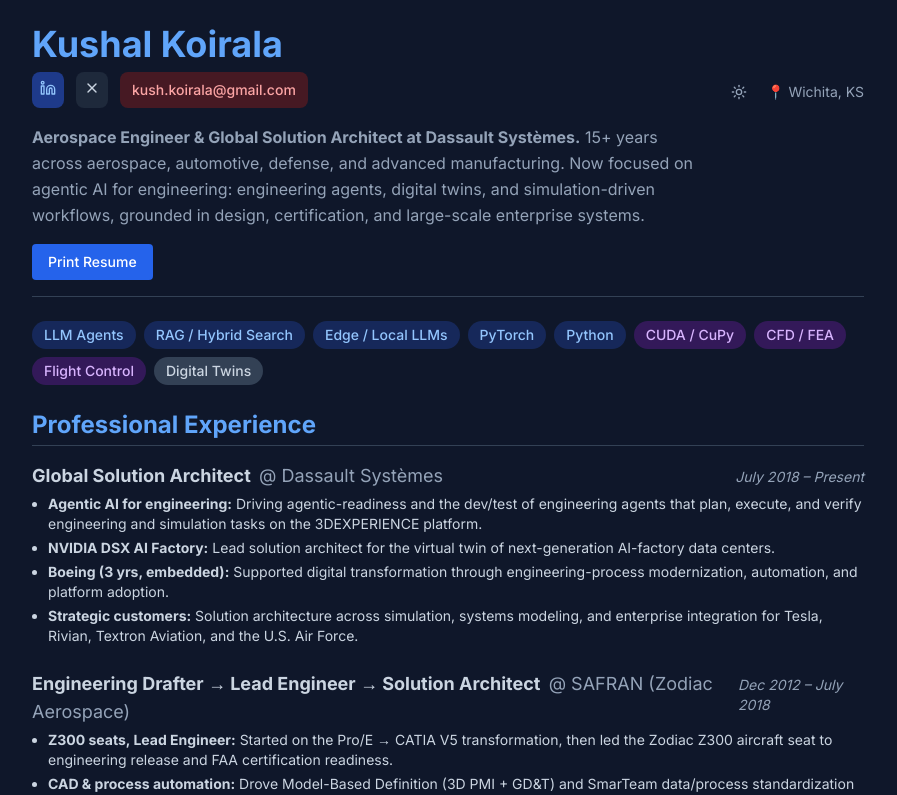
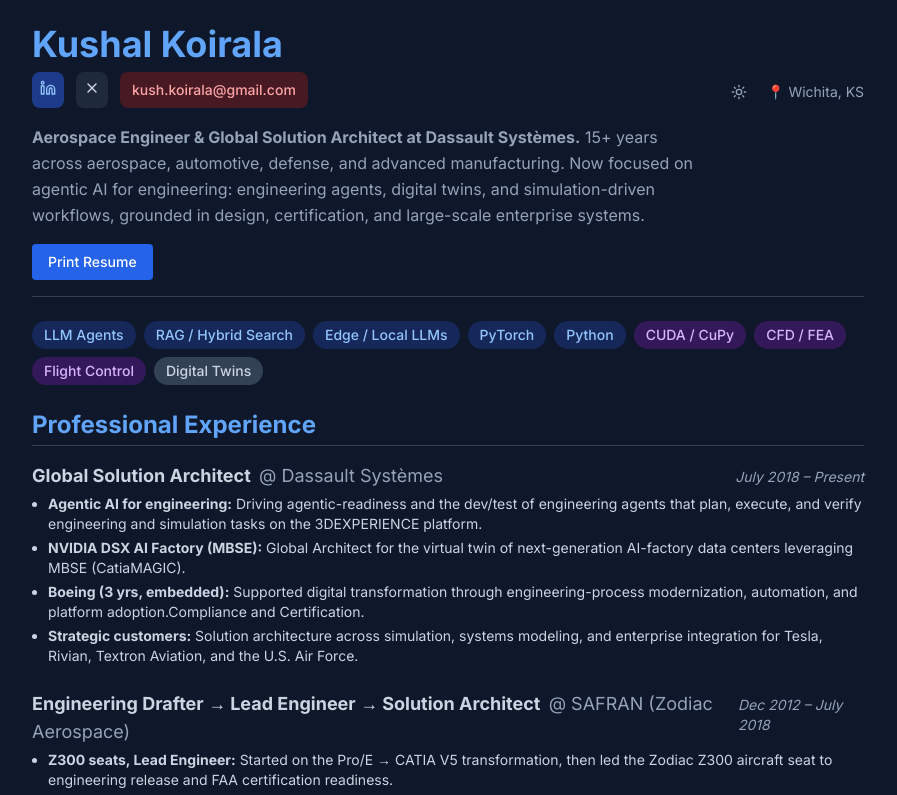
Before and after one commit to kushkoirala/kushkoirala.github.io, a React (Vite) app: page / in a window 1280 px wide. Shown: the top 795 px of the page, without its empty margins (192-1089 px from the left). Built offline with nearby package versions, Linux system fonts and the light colour scheme.

Commit message:
Update job descriptions in App.jsx

```diff
--- a/src/App.jsx
+++ b/src/App.jsx
@@ -109,8 +109,8 @@ function App() {
           </div>
           <ul className="list-disc pl-4 space-y-1 text-slate-800 dark:text-slate-300 text-sm">
             <li><strong>Agentic AI for engineering:</strong> Driving agentic-readiness and the dev/test of engineering agents that plan, execute, and verify engineering and simulation tasks on the 3DEXPERIENCE platform.</li>
-            <li><strong>NVIDIA DSX AI Factory:</strong> Lead solution architect for the virtual twin of next-generation AI-factory data centers.</li>
-            <li><strong>Boeing (3 yrs, embedded):</strong> Supported digital transformation through engineering-process modernization, automation, and platform adoption.</li>
+            <li><strong>NVIDIA DSX AI Factory (MBSE):</strong> Global Architect for the virtual twin of next-generation AI-factory data centers leveraging MBSE (CatiaMAGIC).</li>
+            <li><strong>Boeing (3 yrs, embedded):</strong> Supported digital transformation through engineering-process modernization, automation, and platform adoption.Compliance and Certification.</li>
             <li><strong>Strategic customers:</strong> Solution architecture across simulation, systems modeling, and enterprise integration for Tesla, Rivian, Textron Aviation, and the U.S. Air Force.</li>
           </ul>
         </div>
```
